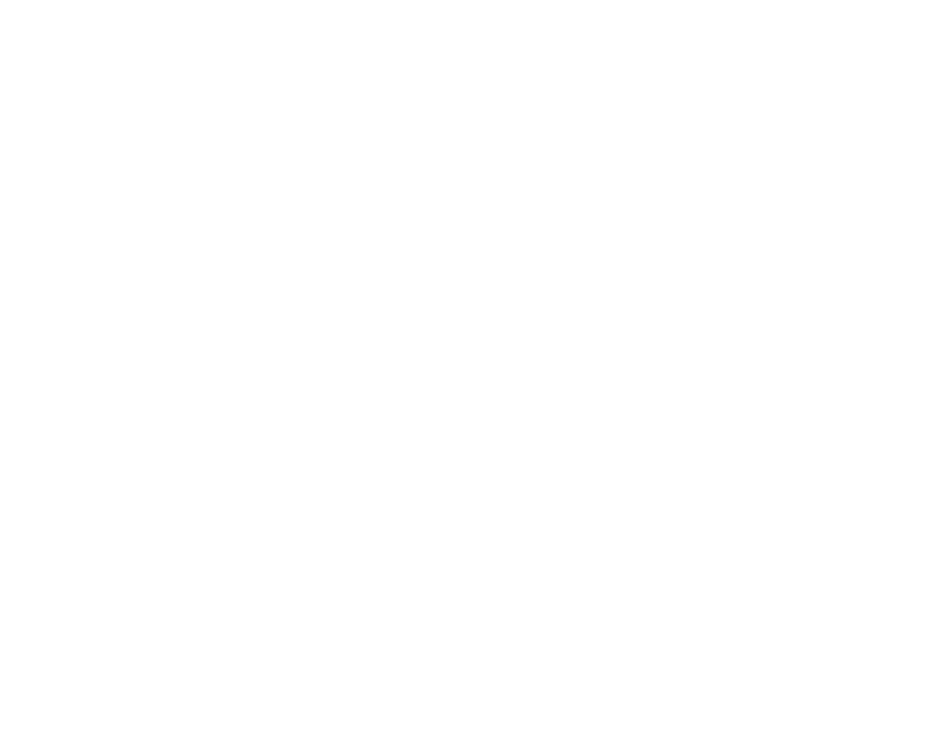
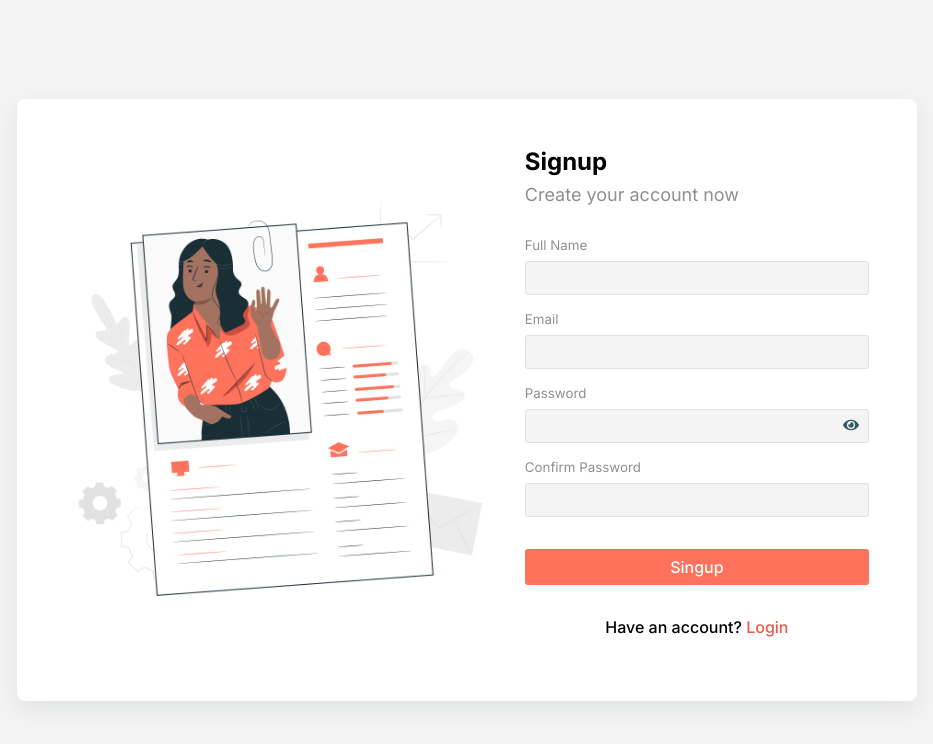
Before and after one commit to Kashyap2701/Resume_Builder, a React (Vite) app: page /signup in a window 1280 px wide. Before the commit this address had no page. Shown: the top 744 px of the page, without its empty margins (173-1106 px from the left). Built offline with nearby package versions, Linux system fonts and the light colour scheme.

Commit message:
Add signup page & functionality

```diff
--- a/src/App.tsx
+++ b/src/App.tsx
@@ -1,13 +1,15 @@
 import React from "react";
+import "./App.css";
 import { Route, Routes } from "react-router";
-import "./App.css";
 import Login from "./Pages/Auth/Login";
+import { Signup } from "./Pages/Auth/Signup";
 
 function App() {
   return (
     <div className="container">
       <Routes>
         <Route path="/login" element={<Login />} />
+        <Route path="/signup" element={<Signup />} />
       </Routes>
     </div>
   );
--- a/src/Components/InputField/InputField.module.css
+++ b/src/Components/InputField/InputField.module.css
@@ -12,6 +12,7 @@
 .form-field div label {
   margin-bottom: 0.5rem;
   color: var(--text-color-light);
+  font-size: smaller;
 }
 
 .error-message {
--- a/src/Pages/Auth/Login.tsx
+++ b/src/Pages/Auth/Login.tsx
@@ -47,7 +47,7 @@
           </Formik>
           <div className={style["form-footer"]}>
             <p>
-              Don't have Account? <Link to="/singup">Signup</Link>
+              Don't have Account? <Link to="/signup">Signup</Link>
             </p>
           </div>
         </div>
--- /dev/null
+++ b/src/Pages/Auth/Signup.tsx
@@ -0,0 +1,74 @@
+import React from "react";
+import style from "./Auth.module.css";
+import InputField from "../../Components/InputField/InputField";
+import signupImg from "../../Assets/signup-image.jpg";
+import { Form, Formik } from "formik";
+import { Link } from "react-router-dom";
+import {
+  initialValuesForSignupForm,
+  validationSchemaForSignup,
+} from "./AuthFormUtil";
+
+type FormData = {
+  fullName: string;
+  email: string;
+  password: string;
+  confirmPassword: string;
+};
+
+export const Signup = () => {
+  const submitHandler = (values: FormData) => {
+    console.log(values);
+  };
+
+  return (
+    <div className={style.container}>
+      <div className={style["signup-form-wrapper"]}>
+        <div className={style["image-section"]}>
+          <img src={signupImg} alt="" />
+        </div>
+        <div className={style["form-section"]}>
+          <div className={style["form-header"]}>
+            <h2>Signup</h2>
+            <p>Create your account now</p>
+          </div>
+          <Formik
+            initialValues={initialValuesForSignupForm}
+            validationSchema={validationSchemaForSignup}
+            onSubmit={submitHandler}
+          >
+            <Form>
+              <InputField
+                id="fullname"
+                name="fullName"
+                label="Full Name"
+                type="text"
+              />
+              <InputField id="email" name="email" label="Email" type="email" />
+              <InputField
+                id="password"
+                name="password"
+                label="Password"
+                type="password"
+              />
+              <InputField
+                id="confirm-password"
+                name="confirmPassword"
+                label="Confirm Password"
+                type="password"
+              />
+              <button className="primary-button" type="submit">
+                Singup
+              </button>
+            </Form>
+          </Formik>
+          <div className={style["form-footer"]}>
+            <p>
+              Have an account? <Link to="/login">Login</Link>
+            </p>
+          </div>
+        </div>
+      </div>
+    </div>
+  );
+};
```
Also changed, not shown: src/Assets/signup-image.jpg (added).
